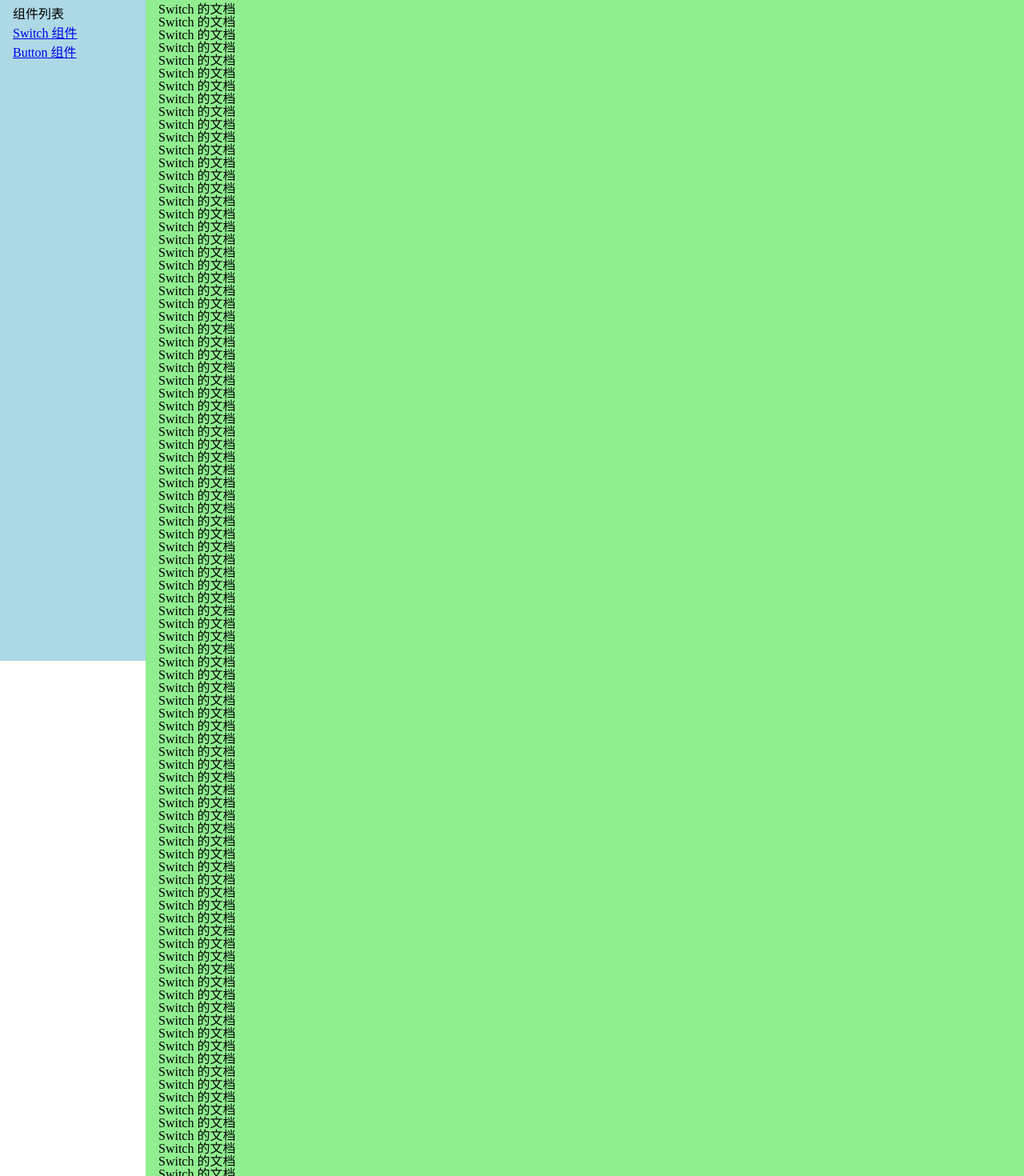
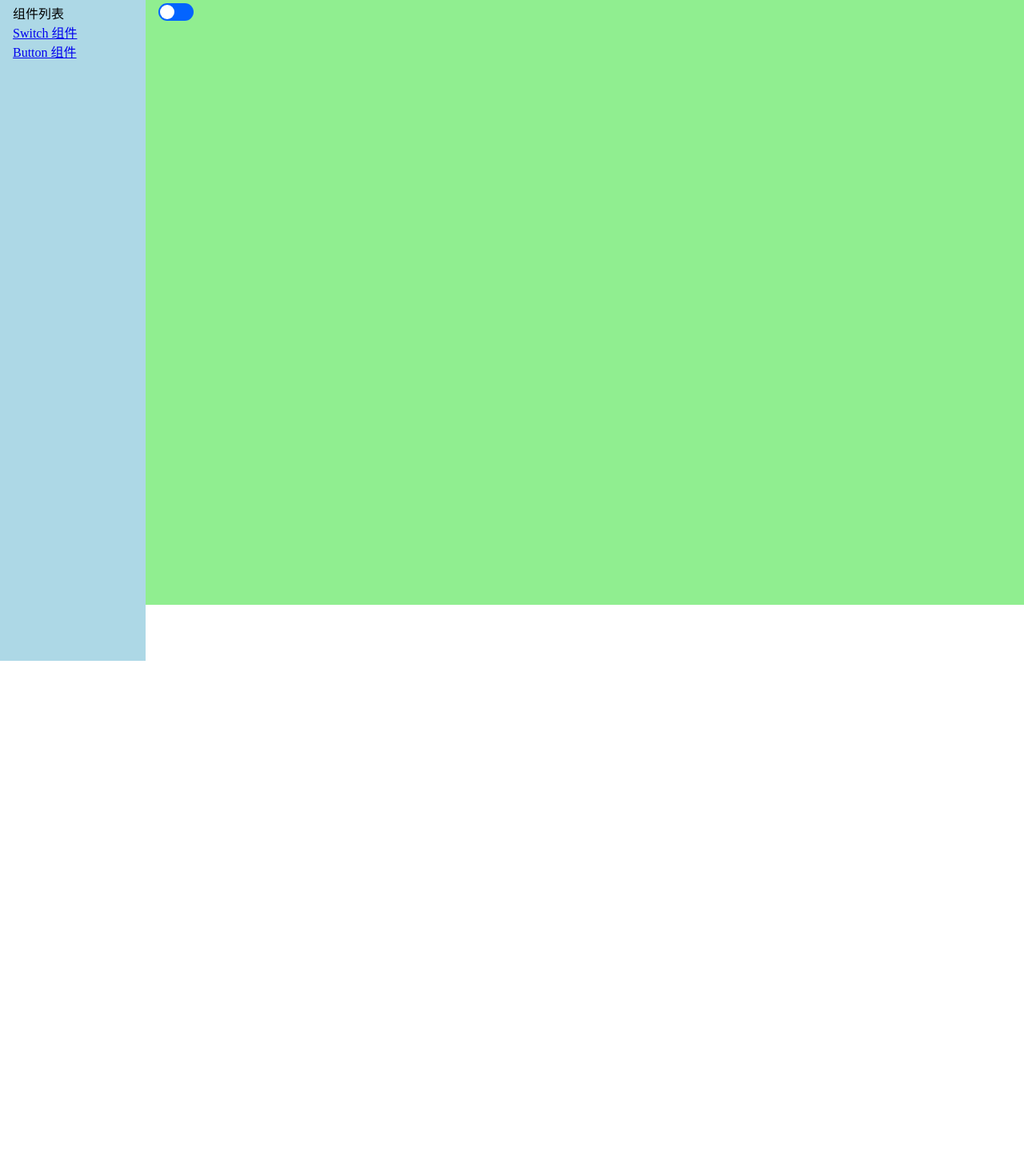
Before and after one commit to yinhaiying/vue3-ts-ui, a Vue app: page /doc/switch in a window 1280 px wide. Shown: the part 60-1530 px from the top of the page at 80% size. After the commit the page ends 816 px from the top, so only its background shows below. Built offline with nearby package versions, Linux system fonts and the light colour scheme.

Commit message:
add:switch组件的左右切换

```diff
--- a/src/components/SwitchDemo.vue
+++ b/src/components/SwitchDemo.vue
@@ -1,104 +1,22 @@
 <template>
-  <div>
-    <p>Switch 的文档</p>
-    <p>Switch 的文档</p>
-    <p>Switch 的文档</p>
-    <p>Switch 的文档</p>
-    <p>Switch 的文档</p>
-    <p>Switch 的文档</p>
-    <p>Switch 的文档</p>
-    <p>Switch 的文档</p>
-    <p>Switch 的文档</p>
-    <p>Switch 的文档</p>
-    <p>Switch 的文档</p>
-    <p>Switch 的文档</p>
-    <p>Switch 的文档</p>
-    <p>Switch 的文档</p>
-    <p>Switch 的文档</p>
-    <p>Switch 的文档</p>
-    <p>Switch 的文档</p>
-    <p>Switch 的文档</p>
-    <p>Switch 的文档</p>
-    <p>Switch 的文档</p>
-    <p>Switch 的文档</p>
-    <p>Switch 的文档</p>
-    <p>Switch 的文档</p>
-    <p>Switch 的文档</p>
-    <p>Switch 的文档</p>
-    <p>Switch 的文档</p>
-    <p>Switch 的文档</p>
-    <p>Switch 的文档</p>
-    <p>Switch 的文档</p>
-    <p>Switch 的文档</p>
-    <p>Switch 的文档</p>
-    <p>Switch 的文档</p>
-    <p>Switch 的文档</p>
-    <p>Switch 的文档</p>
-    <p>Switch 的文档</p>
-    <p>Switch 的文档</p>
-    <p>Switch 的文档</p>
-    <p>Switch 的文档</p>
-    <p>Switch 的文档</p>
-    <p>Switch 的文档</p>
-    <p>Switch 的文档</p>
-    <p>Switch 的文档</p>
-    <p>Switch 的文档</p>
-    <p>Switch 的文档</p>
-    <p>Switch 的文档</p>
-    <p>Switch 的文档</p>
-    <p>Switch 的文档</p>
-    <p>Switch 的文档</p>
-    <p>Switch 的文档</p>
-    <p>Switch 的文档</p>
-    <p>Switch 的文档</p>
-    <p>Switch 的文档</p>
-    <p>Switch 的文档</p>
-    <p>Switch 的文档</p>
-    <p>Switch 的文档</p>
-    <p>Switch 的文档</p>
-    <p>Switch 的文档</p>
-    <p>Switch 的文档</p>
-    <p>Switch 的文档</p>
-    <p>Switch 的文档</p>
-    <p>Switch 的文档</p>
-    <p>Switch 的文档</p>
-    <p>Switch 的文档</p>
-    <p>Switch 的文档</p>
-    <p>Switch 的文档</p>
-    <p>Switch 的文档</p>
-    <p>Switch 的文档</p>
-    <p>Switch 的文档</p>
-    <p>Switch 的文档</p>
-    <p>Switch 的文档</p>
-    <p>Switch 的文档</p>
-    <p>Switch 的文档</p>
-    <p>Switch 的文档</p>
-    <p>Switch 的文档</p>
-    <p>Switch 的文档</p>
-    <p>Switch 的文档</p>
-    <p>Switch 的文档</p>
-    <p>Switch 的文档</p>
-    <p>Switch 的文档</p>
-    <p>Switch 的文档</p>
-    <p>Switch 的文档</p>
-    <p>Switch 的文档</p>
-    <p>Switch 的文档</p>
-    <p>Switch 的文档</p>
-    <p>Switch 的文档</p>
-    <p>Switch 的文档</p>
-    <p>Switch 的文档</p>
-    <p>Switch 的文档</p>
-    <p>Switch 的文档</p>
-    <p>Switch 的文档</p>
-    <p>Switch 的文档</p>
-    <p>Switch 的文档</p>
-    <p>Switch 的文档</p>
-    <p>Switch 的文档</p>
-    <p>Switch 的文档</p>
-    <p>Switch 的文档</p>
-    <p>Switch 的文档</p>
-    <p>Switch 的文档</p>
-    <p>Switch 的文档</p>
-    <p>Switch 的文档</p>
+  <div class="switch-demo">
+    <Switch></Switch>
   </div>
 </template>
+
+<script lang='ts'>
+import {defineComponent} from 'vue'
+import Switch from  "../lib/Switch.vue"
+export default defineComponent({
+  name:'SwitchDemo',
+  components: {
+    Switch
+  },
+  props: {},
+  setup(){
+    console.log("11")
+  }
+})
+</script>
+<style lang="scss" scoped>
+</style>
--- /dev/null
+++ b/src/lib/Switch.vue
@@ -0,0 +1,45 @@
+<template>
+  <div class="switch-page">
+    <button>
+      <span></span>
+    </button>
+  </div>
+</template>
+
+<script lang="ts">
+import { defineComponent } from "vue";
+export default defineComponent({
+  name: "",
+  components: {},
+  props: {},
+  setup() {
+    console.log("1");
+  },
+});
+</script>
+<style lang="scss" scoped>
+$h: 22px;
+$h2: $h - 4px;
+button {
+  height: $h;
+  width: $h * 2;
+  border: none;
+  background: #0364ff;
+  border-radius: $h/2;
+  position: relative;
+}
+span {
+  position: absolute;
+  top: 2px;
+  left: 2px;
+  height: $h2;
+  width: $h2;
+  background: #fff;
+  border-radius: $h2/2;
+}
+button:hover {
+  & > span {
+    left: calc(100% - #{$h2} - 2px);
+  }
+}
+</style>
```
